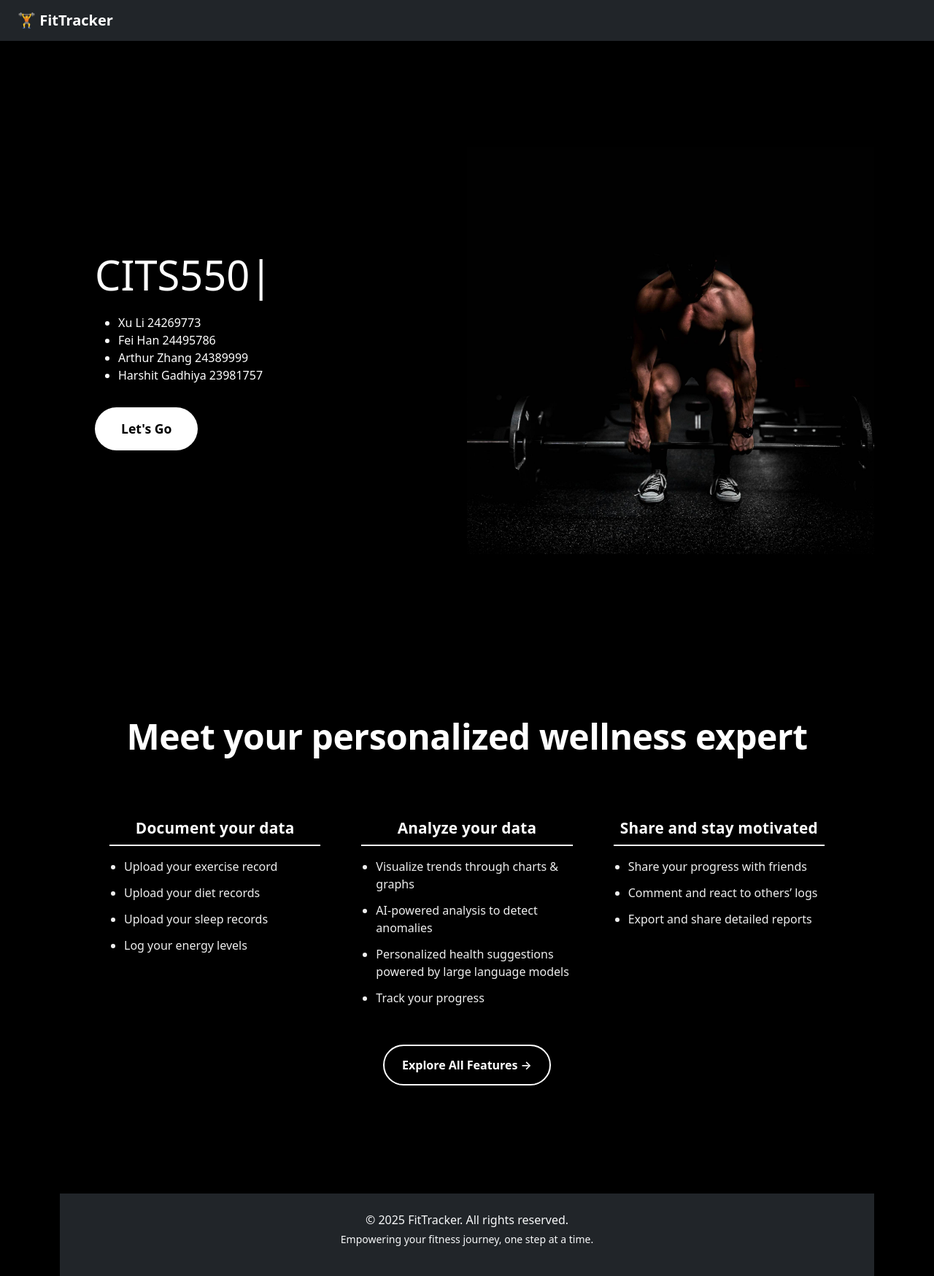
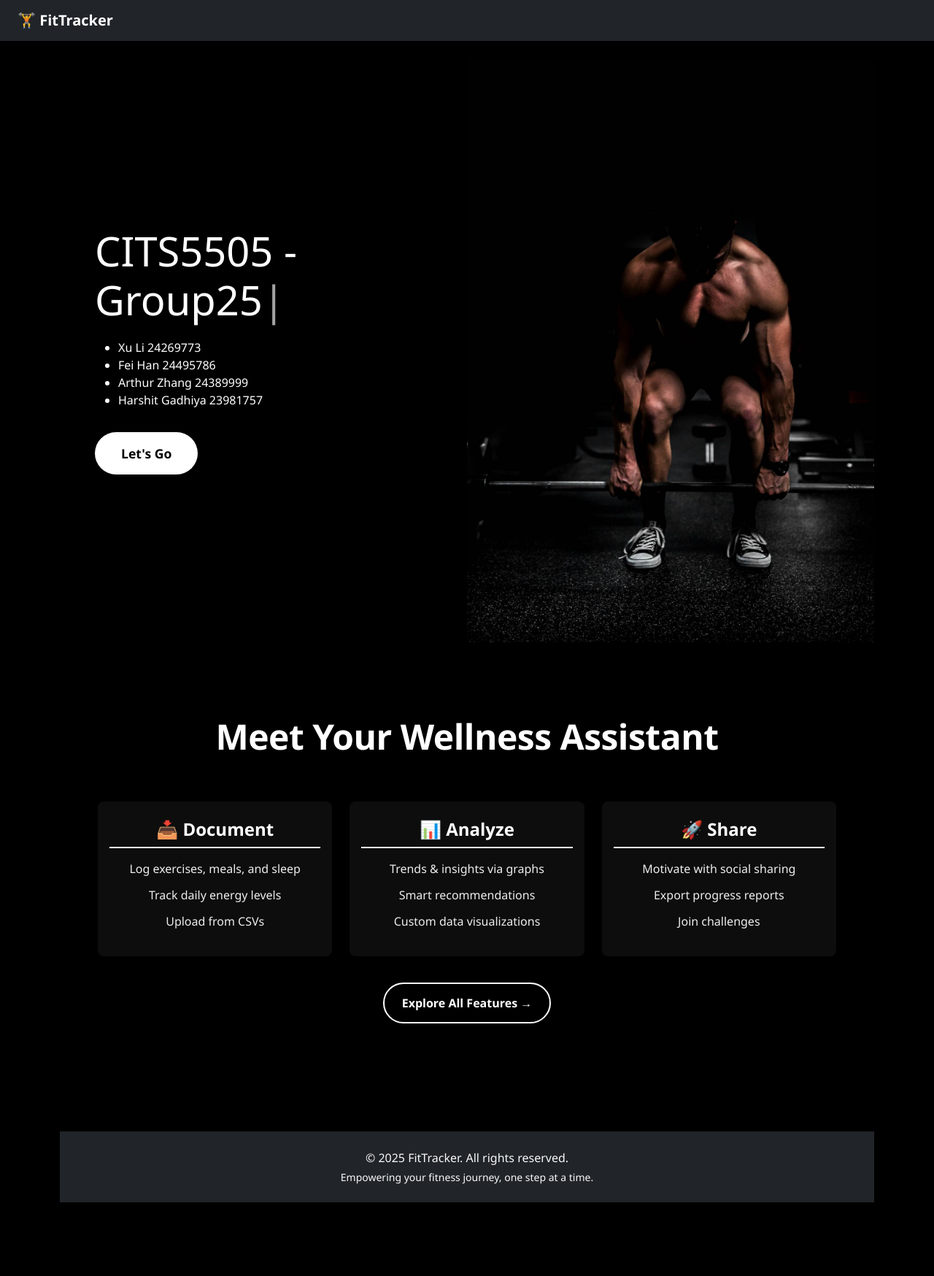
Before and after one commit to harshit-3/CITS_5505_Group_25, a Flask app: page / in a window 1280 px wide. Shown: the whole page at 73% size. After the commit the page ends 1647 px from the top, so only its background shows below. Run offline with Flask 3, Linux system fonts and the light colour scheme.

Commit message:
index ui

```diff
--- a/app/static/css/index.css
+++ b/app/static/css/index.css
@@ -1,34 +1,54 @@
+/* Full viewport base */
+html, body {
+  margin: 0;
+  padding: 0;
+  width: 100%;
+  height: 100%;
+  background-color: #000;
+  font-family: 'Segoe UI', sans-serif;
+}
+
+/* Hero Section */
 .hero-bg {
   background-image: url('/static/images/index_background_pic.jpg');
-  background-size: 150%;
+  background-size: cover;
   background-position: center;
   background-repeat: no-repeat;
+  opacity: 0;
+  transition: opacity 1.5s ease;
   z-index: 1;
+}
 
-}
 .hero-left {
   width: 50%;
   z-index: 2;
+  padding-left: 5%;
 }
 
 .hero-right {
   width: 50%;
   position: relative;
 }
+
+/* Hero Content Animation */
 .hero-content {
   opacity: 0;
+  transform: translateY(40px);
+  animation: fadeInUp 1s ease-out forwards;
+  animation-delay: 1.2s;
+}
+
+@keyframes fadeInUp {
+  to {
+    opacity: 1;
+    transform: translateY(0);
+  }
 }
 
 .hero-content h1 {
   font-size: 3.5rem;
-  margin: 0 0 20px;
   color: #fff;
-}
-
-.hero-content p {
-  font-size: 1.2rem;
-  margin-bottom: 30px;
-  color: #ccc;
+  margin-bottom: 20px;
 }
 
 .hero-content .btn-primary {
@@ -39,8 +59,8 @@
   padding: 16px 36px;
   font-size: 1.1rem;
   font-weight: 600;
+  opacity: 0;
   transition: background-color 0.3s ease, transform 0.3s ease;
-  opacity: 0;
 }
 
 .hero-content .btn-primary:hover {
@@ -48,13 +68,12 @@
   transform: translateY(-2px);
 }
 
-
+/* Features Section */
 .features-section {
   padding: 100px 40px;
   background-color: #000;
   color: #fff;
   text-align: center;
-  transition: background 0.5s ease-in-out;
 }
 
 .features-section h2 {
@@ -62,33 +81,36 @@
   font-weight: 700;
   margin-bottom: 60px;
   letter-spacing: -0.5px;
-  color: #fff;
 }
 
 .feature-column {
   flex: 1;
   min-width: 280px;
   max-width: 340px;
-  text-align: left;
-  background-color: rgba(0, 0, 0, 0.8);
+  background-color: rgba(255, 255, 255, 0.05);
   border-radius: 8px;
   padding: 24px 16px;
-  backdrop-filter: blur(4px);
+  margin-bottom: 20px;
+  backdrop-filter: blur(6px);
+  transition: transform 0.3s ease;
+}
+
+.feature-column:hover {
+  transform: translateY(-5px);
 }
 
 .feature-column h3 {
-  color: #fff;
-  font-size: 1.3rem;
+  font-size: 1.5rem;
   font-weight: 600;
   border-bottom: 2px solid #fff;
   padding-bottom: 10px;
   margin-bottom: 16px;
-  letter-spacing: 0.01em;
   text-align: center;
 }
 
 .feature-column ul {
-  padding-left: 20px;
+  list-style: none;
+  padding-left: 0;
   margin: 0;
 }
 
@@ -98,7 +120,7 @@
   color: #eee;
 }
 
-
+/* Button */
 .btn-outline {
   background-color: transparent;
   border: 2px solid #fff;
@@ -116,25 +138,31 @@
   border-color: #ccc;
 }
 
-
+/* Footer */
 .site-footer {
-  width: 100%;
   background-color: #000;
   color: #fff;
   padding: 40px 0;
-  margin-top: 80px;
   text-align: center;
 }
 
-.site-footer .container {
-  max-width: 1200px;
-  margin: 0 auto;
-  padding: 0 20px;
+.site-footer p {
+  margin: 0;
 }
-html, body {
-  margin: 0;
-  padding: 0;
-  width: 100%;
-  height: 100%;
-  background-color: #000;
+
+/* Responsive */
+@media (max-width: 768px) {
+  .hero-left, .hero-right {
+    width: 100%;
+    text-align: center;
+    padding: 20px;
+  }
+
+  .hero-content h1 {
+    font-size: 2.2rem;
+  }
+
+  .features-section {
+    padding: 60px 20px;
+  }
 }
--- a/app/static/js/index.js
+++ b/app/static/js/index.js
@@ -1,34 +1,29 @@
+$(document).ready(function () {
+  // Animate hero background fade in
+  $(".hero-bg").css({ opacity: 0 }).animate({ opacity: 1 }, 1500);
 
-$(document).ready(function () {
-  //  Background image slide into animation (Slide in from the right and fade in)
-  $(".hero-bg").css({ right: "-100%", left: "auto", opacity: 0 }).animate(
-    { right: "0%", opacity: 1 },
-    1500,
-    "swing"
-  );
-
-  // delay 1.2s
+  // Animate hero content fade + slide in
   setTimeout(function () {
-    $(".hero-content").css({ left: "-50px", opacity: 0, position: "relative" }).animate(
-      { left: "0", opacity: 1 },
+    $(".hero-content").css({ opacity: 0, position: "relative", top: "40px" }).animate(
+      { top: "0", opacity: 1 },
       1000
     );
-  }, 1200);
+  }, 1000);
 
-
+  // Show button fade-in
   setTimeout(function () {
-    $(".hero-content .btn-primary").fadeTo(4000, 1);
+    $(".hero-content .btn-primary").fadeTo(1500, 1);
   }, 1600);
 });
+
+// Typed.js initialization
 var typed = new Typed('#typed-text', {
-    strings: [
-      "CITS5505 - Group25",
-    ],
+  strings: ["CITS5505 - Group25", "Track. Analyze. Thrive."],
   typeSpeed: 40,
   backSpeed: 20,
-    backDelay: 1500,
+  backDelay: 2000,
   startDelay: 300,
+  loop: true,
   fadeOut: true,
-    smartBackspace: false,
-    loop: true
+  smartBackspace: false
 });
--- a/app/templates/base.html
+++ b/app/templates/base.html
@@ -26,6 +26,9 @@
             </li>
             <li class="nav-item">
               <a class="nav-link" href="{{ url_for('main.analysis') }}">Analysis</a>
+            </li>
+            <li class="nav-item">
+              <a class="nav-link" href="{{ url_for('main.share') }}">Share</a>
             </li>
             <li class="nav-item">
               <a class="nav-link" href="{{ url_for('main.exercise_records') }}">Exercise</a>
--- a/app/templates/index.html
+++ b/app/templates/index.html
@@ -3,19 +3,17 @@
 {% block title %}Welcome{% endblock %}
 
 {% block content %}
-
+<link rel="stylesheet" href="{{ url_for('static', filename='css/index.css') }}">
 <script src="https://cdn.jsdelivr.net/npm/typed.js@2.0.12"></script>
-<link rel="stylesheet" href="{{ url_for('static', filename='css/index.css') }}">
 <script src="https://code.jquery.com/jquery-3.6.0.min.js"></script>
 
-<div class="container-fluid vh-100 d-flex p-0 bg-black text-white position-relative">
-
-  <!-- the left side content -->
+<div class="container-fluid vh-100 d-flex p-0 bg-black text-white position-relative overflow-hidden">
+  <!-- Left Side Content -->
   <div class="d-flex flex-column justify-content-center ps-5 hero-left">
     <div class="hero-content">
       <div class="hero-text">
         <h1 class="display-4">
-          <span id="typed-text"></span>
+          <span id="typed-text">Track. Analyze. Thrive.</span>
         </h1>
         <ul class="team-list">
           <li>Xu Li 24269773</li>
@@ -28,41 +26,37 @@
     </div>
   </div>
 
-  <!-- the right side pic -->
+  <!-- Right Side Background -->
   <div class="d-flex flex-column justify-content-center align-items-center hero-right">
     <div class="hero-bg position-absolute top-0 start-0 w-100 h-100"></div>
   </div>
-
 </div>
 
 <section class="features-section">
-  <h2>Meet your personalized wellness expert</h2>
-  <div class="d-flex justify-content-between gap-4 flex-wrap container">
+  <h2>Meet Your Wellness Assistant</h2>
+  <div class="d-flex justify-content-center gap-4 flex-wrap container">
     <div class="feature-column">
-      <h3>Document your data</h3>
+      <h3>📥 Document</h3>
       <ul>
-        <li>Upload your exercise record</li>
-        <li>Upload your diet records</li>
-        <li>Upload your sleep records</li>
-        <li>Log your energy levels</li>
+        <li>Log exercises, meals, and sleep</li>
+        <li>Track daily energy levels</li>
+        <li>Upload from CSVs</li>
       </ul>
     </div>
     <div class="feature-column">
-      <h3>Analyze your data</h3>
+      <h3>📊 Analyze</h3>
       <ul>
-        <li>Visualize trends through charts & graphs</li>
-        <li>AI-powered analysis to detect anomalies</li>
-        <li>Personalized health suggestions powered by large language models</li>
-        <li>Track your progress</li>
+        <li>Trends & insights via graphs</li>
+        <li>Smart recommendations</li>
+        <li>Custom data visualizations</li>
       </ul>
     </div>
     <div class="feature-column">
-      <h3>Share and stay motivated</h3>
+      <h3>🚀 Share</h3>
       <ul>
-        <li>Share your progress with friends</li>
-        <li>Comment and react to others’ logs</li>
-        <li>Export and share detailed reports</li>
-
+        <li>Motivate with social sharing</li>
+        <li>Export progress reports</li>
+        <li>Join challenges</li>
       </ul>
     </div>
   </div>
@@ -70,6 +64,7 @@
     <a href="{{ url_for('main.dashboard') if logged_in else url_for('main.login') }}" class="btn btn-outline">Explore All Features →</a>
   </div>
 </section>
+
 <footer class="site-footer bg-dark text-light text-center py-4 mt-5">
   <div class="container">
     <p class="mb-1">© 2025 FitTracker. All rights reserved.</p>
@@ -78,5 +73,4 @@
 </footer>
 
 <script src="{{ url_for('static', filename='js/index.js') }}"></script>
-
 {% endblock %}
```
Lines whose indentation alone changed are shown as unchanged.
